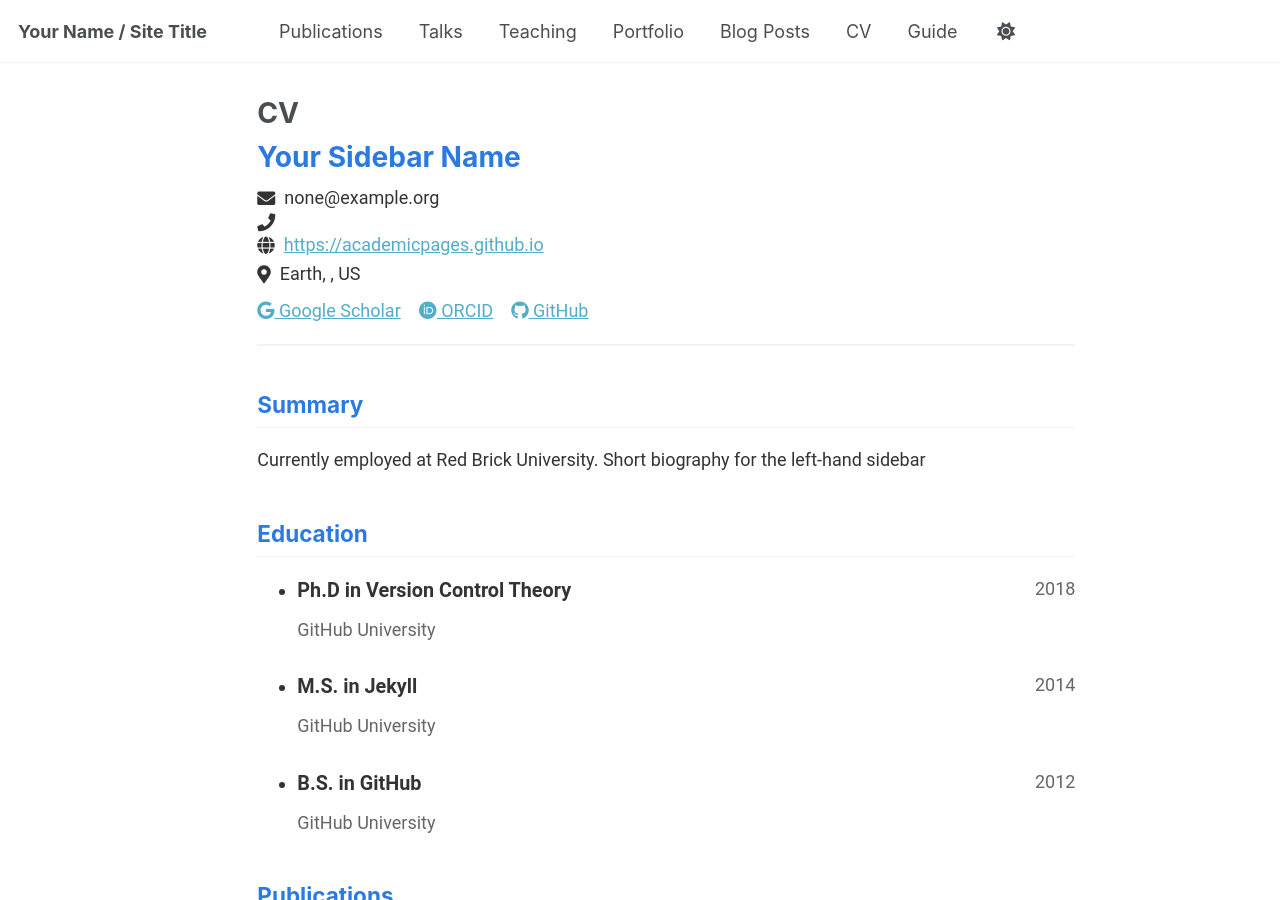
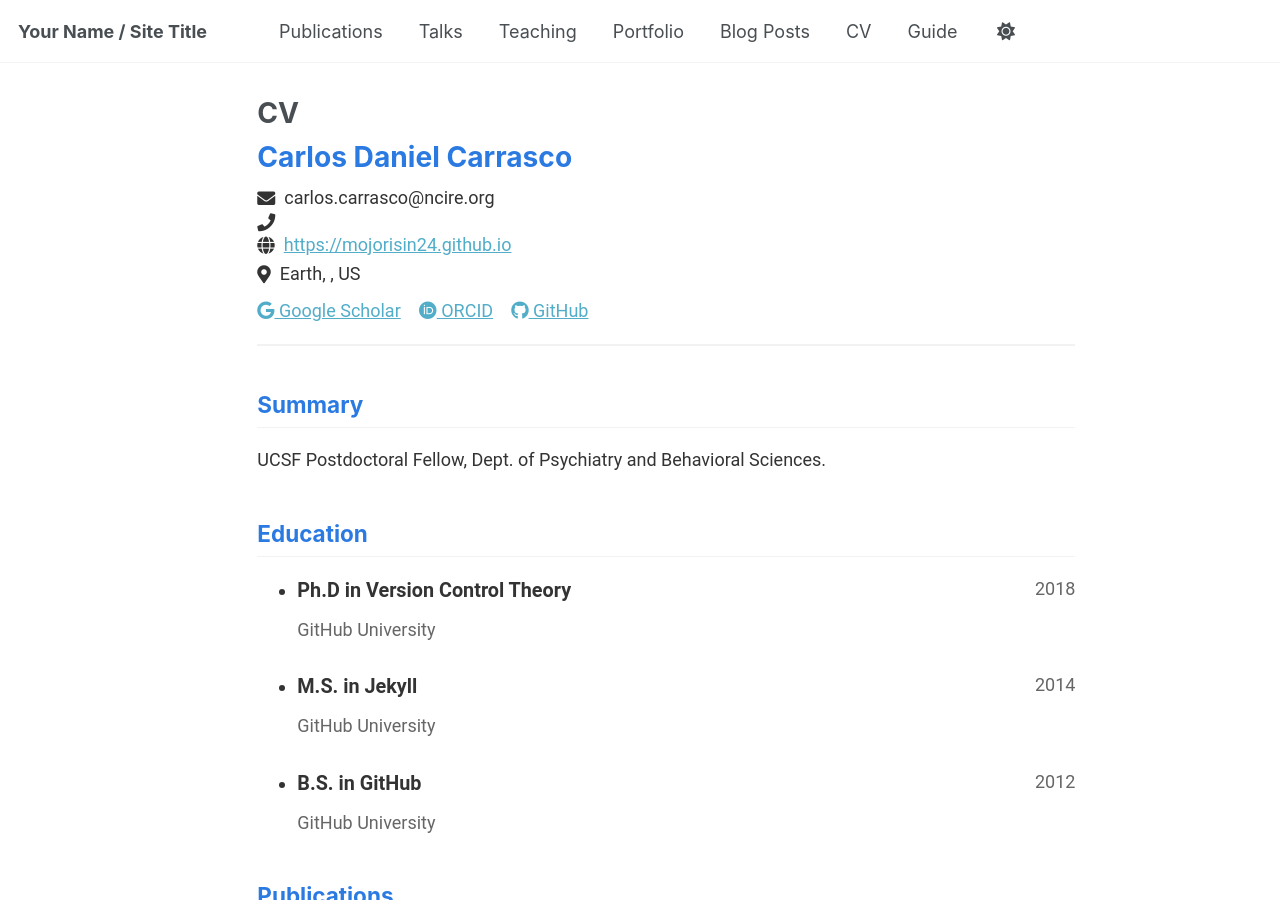
Before and after one commit to mojorisin24/mojorisin24.github.io, a Jekyll site: the page built from _pages/cv-json.md, in a window 1280 px wide and 900 px high. Built offline with Jekyll 4.4.1, drawn with Linux system fonts in a browser that asks for light colours.

Commit message:
updating sidebar
updated sidebar

```diff
--- a/_data/cv.json
+++ b/_data/cv.json
@@ -1,10 +1,10 @@
 {
   "basics": {
-    "name": "Your Sidebar Name",
-    "email": "none@example.org",
+    "name": "Carlos Daniel Carrasco",
+    "email": "carlos.carrasco@ncire.org",
     "phone": "",
-    "website": "https://academicpages.github.io",
-    "summary": "Currently employed at Red Brick University. Short biography for the left-hand sidebar",
+    "website": "https://mojorisin24.github.io",
+    "summary": "UCSF Postdoctoral Fellow, Dept. of Psychiatry and Behavioral Sciences.",
     "location": {
       "address": "",
       "postalCode": "",
@@ -16,7 +16,7 @@
       {
         "network": "Google Scholar",
         "username": "",
-        "url": "https://scholar.google.com/citations?user=PS_CX0AAAAAJ"
+        "url": "https://scholar.google.com/citations?user=Nh0i3UQAAAAJ&hl=en&oi=ao"
       },
       {
         "network": "ORCID",
@@ -25,8 +25,8 @@
       },
       {
         "network": "GitHub",
-        "username": "academicpages",
-        "url": "https://github.com/academicpages"
+        "username": "mojorisin24",
+        "url": "https://github.com/mojorisin24"
       }
     ]
   },
```
